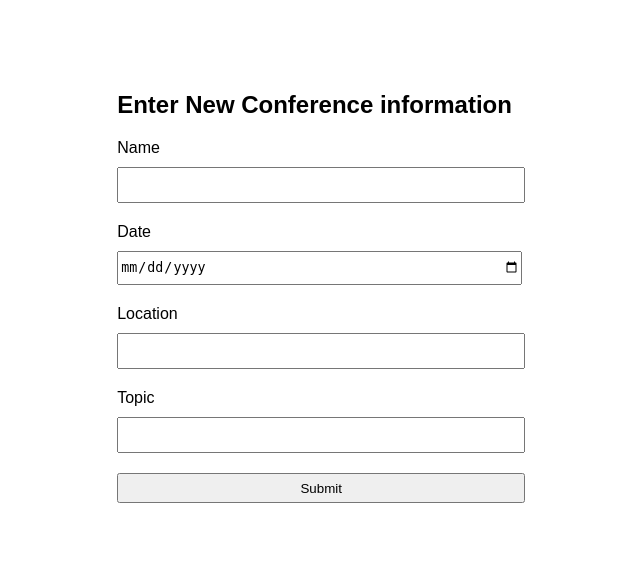
After one commit to iPelino/conference_project, a Django app: template templates/create_conference.html in a window 1280 px wide. The commit adds this page. Shown: the top 565 px of the page, without its empty margins (270-910 px from the left). Run offline with Django 3.2, Linux system fonts and the light colour scheme; the template is opened without the code that fills it, so the values that code supplies are empty.

Commit message:
implement a form that creates new conference

```diff
--- a/conference/urls.py
+++ b/conference/urls.py
@@ -3,5 +3,5 @@ from . import views
 
 urlpatterns = [
     path("", views.index, name="conferences"),
-    path("new/", views.new)
+    path("create/", views.create)
 ]
--- a/conference/views.py
+++ b/conference/views.py
@@ -39,5 +39,5 @@ def index(request):
     return render (request, "index.html", {'conferences': conferences})
 
 
-def new(request):
-    return HttpResponse("new")
+def create(request):
+    return render (request, "create_conference.html")
--- /dev/null
+++ b/name.txt
@@ -0,0 +1,3 @@
+Name: Herve Butera
+Registration number: 221011578
+Department: Computer Science
--- /dev/null
+++ b/templates/create_conference.html
@@ -0,0 +1,54 @@
+<!DOCTYPE html>
+<html lang="en">
+<head>
+    <meta charset="UTF-8">
+    <meta http-equiv="X-UA-Compatible" content="IE=edge">
+    <meta name="viewport" content="width=device-width, initial-scale=1.0">
+    <title>New Conference</title>
+</head>
+<body>
+    <style>
+        body {
+            font-family: sans-serif;
+        }
+        form {
+            width: 400px;
+        }
+        label {
+            display: block;
+        }
+        input {
+            width: 100%;
+            margin-top: 10px;
+            margin-bottom: 20px;
+            height: 30px;
+        }
+        button {
+            width: 102%;
+            height: 30px;
+        }
+    </style>
+    <div style="padding: 5% 30%; ">
+        <form action="" styles="width: 200px; padding: 15px;">
+            <h2>Enter New Conference information</h2>
+            <label for="" >
+                Name<BR>
+                <input type="text" >
+            </label>
+            <label for="" >
+                Date<BR>
+                <input type="date"  ><BR>
+            </label>
+            <label for="" >
+                Location<BR>
+                <input type="text" ><BR>
+            </label>
+            <label for="" >
+                Topic<BR>
+                <input type="text" ><BR>
+            </label>
+            <button >Submit</button>
+        </form>
+    </div>
+</body>
+</html>
```
Also changed, not shown: templates/index.html (line endings or trailing spaces).
